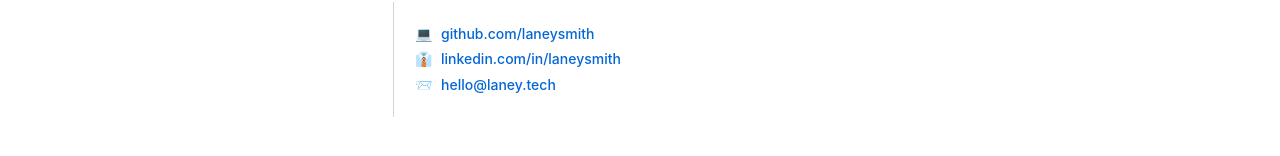
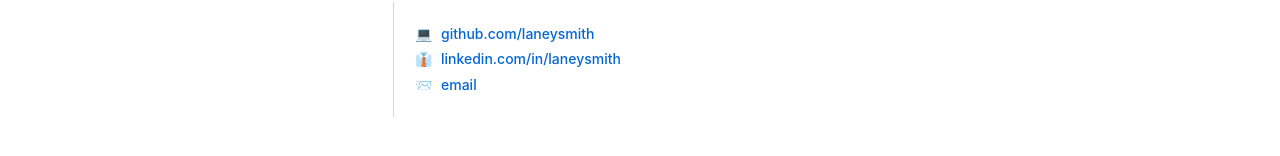
Before and after one commit to laneysmith/laney-tech, a React (Create React App) app: page / in a window 1280 px wide. Shown: the part 638-794 px from the top of the page. Built offline with nearby package versions, Linux system fonts and the light colour scheme.

Commit message:
update email

```diff
--- a/src/components/Sections/Contact.js
+++ b/src/components/Sections/Contact.js
@@ -14,7 +14,7 @@ const Contact = () => (
         <a href="https://linkedin.com/in/laneysmith">linkedin.com/in/laneysmith</a>
       </ListItem>
       <ListItem icon="📨">
-        <a href="mailto:hello@laney.tech">hello@laney.tech</a>
+        <a href="mailto:lsmith.unc@gmail.com">email</a>
       </ListItem>
     </List>
   </SectionTemplate>
```
Also changed, not shown: 1 other file (tests, documents, lock files or other folders).
